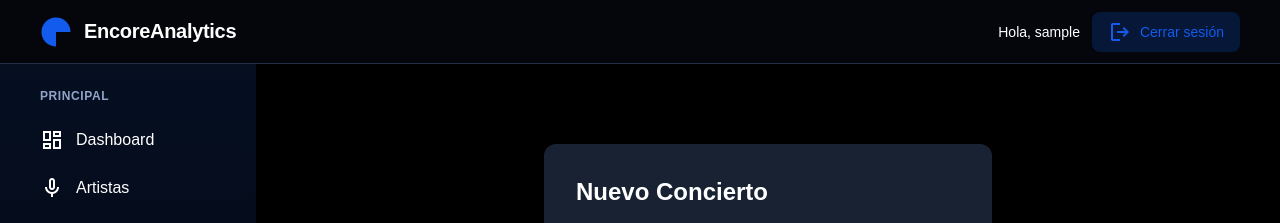
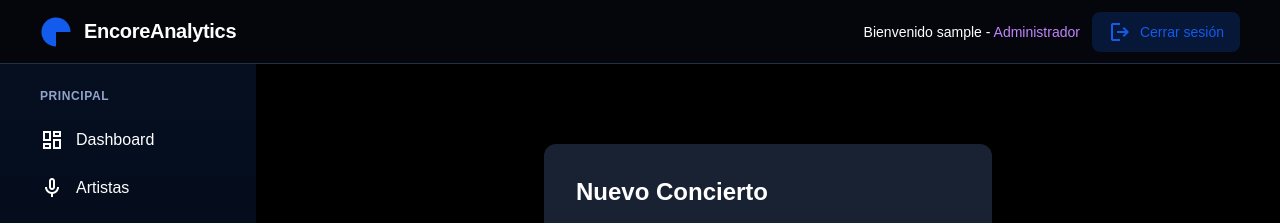
Before and after one commit to Juan-Garcia16/EncoreAnalytics, a Django app: page /concerts/add/ in a window 1280 px wide. Shown: the top 223 px of the page. Run offline with Django 5.2, Linux system fonts and the light colour scheme; a user stored in the database is signed in; tables that the repository leaves empty hold one stand-in row (values such as "Sample post"); some libraries are stand-ins or nearby versions.

Commit message:
mejoras visuales

```diff
--- a/templates/base.html
+++ b/templates/base.html
@@ -115,7 +115,12 @@
         </a>
         {% if request.user.is_authenticated %}
         <div class="flex items-center gap-3">
-          <span class="text-white text-sm">Hola, {{ request.user.username }}</span>
+          <span class="text-white text-sm">Bienvenido {{ request.user.username }}
+            {% if request.user.is_staff %}
+            -
+            <span class="text-purple-400">Administrador</span>
+             {% endif %}
+          </span>
           <form method="post" action="{% url 'logout' %}">
             {% csrf_token %}
             <button type="submit" class="flex items-center gap-2 rounded-lg bg-primary/20 hover:bg-primary/30 px-4 py-2 text-sm font-medium text-primary transition-colors">
@@ -158,15 +163,6 @@
               ><span class="material-symbols-outlined">dashboard</span
               >Dashboard</a
             >
-            <!-- <a
-  hx-get="{% url 'artist_list' %}"
-  hx-target="#main-content"
-  hx-swap="innerHTML"
-  class="flex items-center gap-3 px-4 py-2 rounded-lg text-white hover:bg-primary/10 transition-colors"
->
-  <span class="material-symbols-outlined">mic</span>
-  Artistas
-</a> -->
 
             <a
               href="{% url 'artist_list' %}"
```
